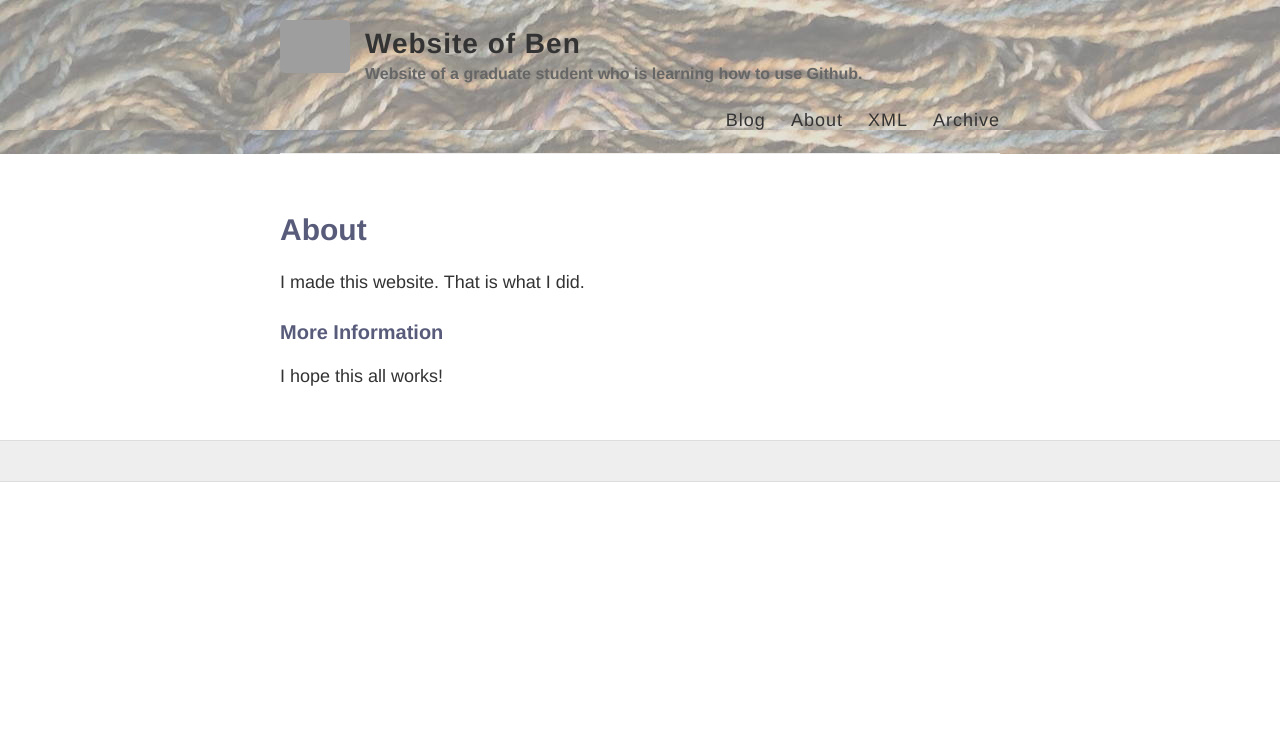
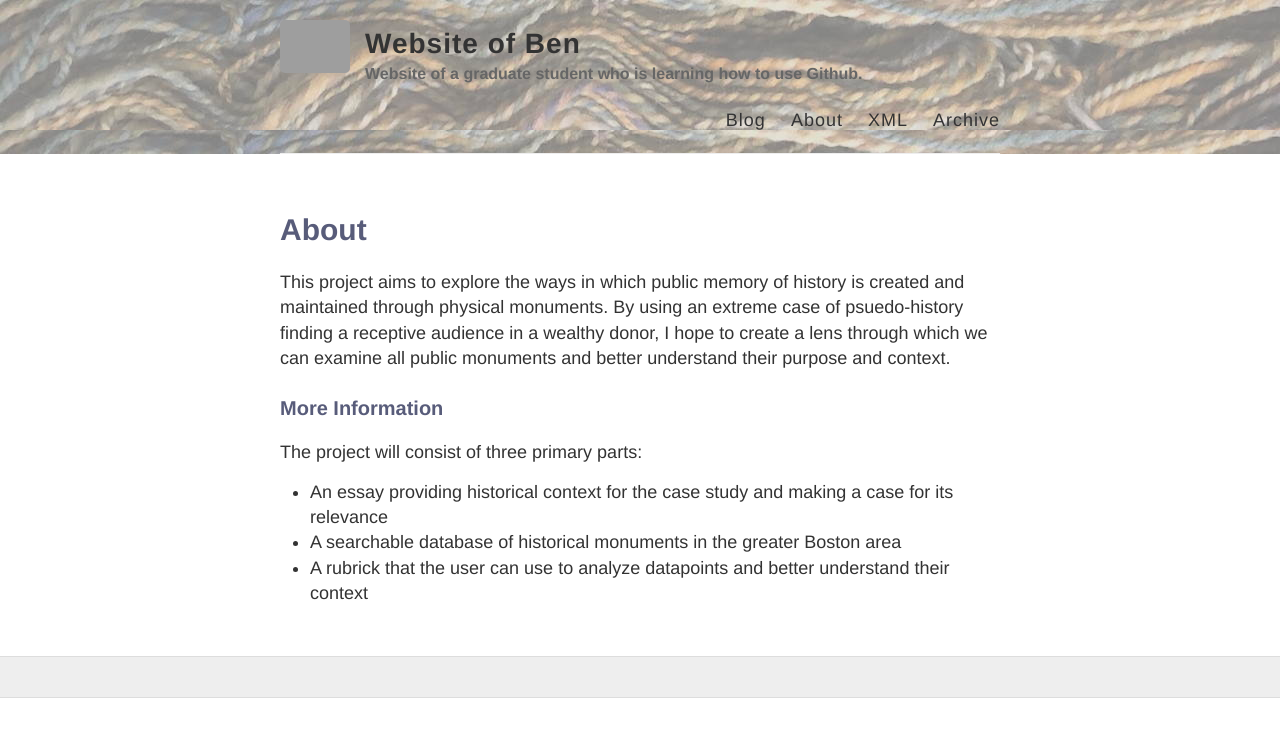
Before and after one commit to bfederlin/bfederlin.github.io, a Jekyll site: the page built from about.md, in a window 1280 px wide. Shown: the top 737 px of the page. Built offline with Jekyll 4.4.1, drawn with Linux system fonts in a browser that asks for light colours; grey boxes are pictures that could not be loaded.

Commit message:
Update to the About
Update About

```diff
--- a/about.md
+++ b/about.md
@@ -3,9 +3,13 @@ layout: page
 title: About
 permalink: /about/
 ---
-
-I made this website. That is what I did.
+This project aims to explore the ways in which public memory of history is created and maintained through physical monuments.
+By using an extreme case of psuedo-history finding a receptive audience in a wealthy donor, I hope to create a lens through which we can examine all public monuments and better understand their purpose and context.
 
 ### More Information
 
-I hope this all works!
+The project will consist of three primary parts:
+
++ An essay providing historical context for the case study and making a case for its relevance
++ A searchable database of historical monuments in the greater Boston area
++ A rubrick that the user can use to analyze datapoints and better understand their context
```
Also changed, not shown: 1 other file.
